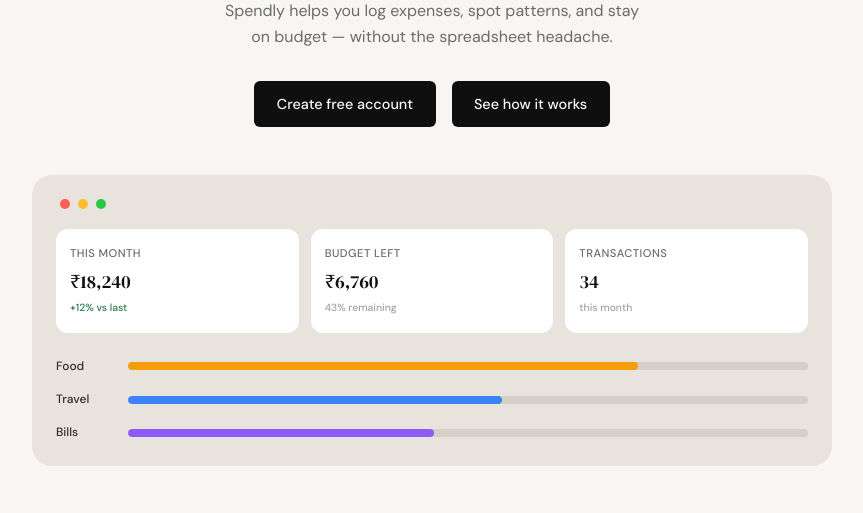
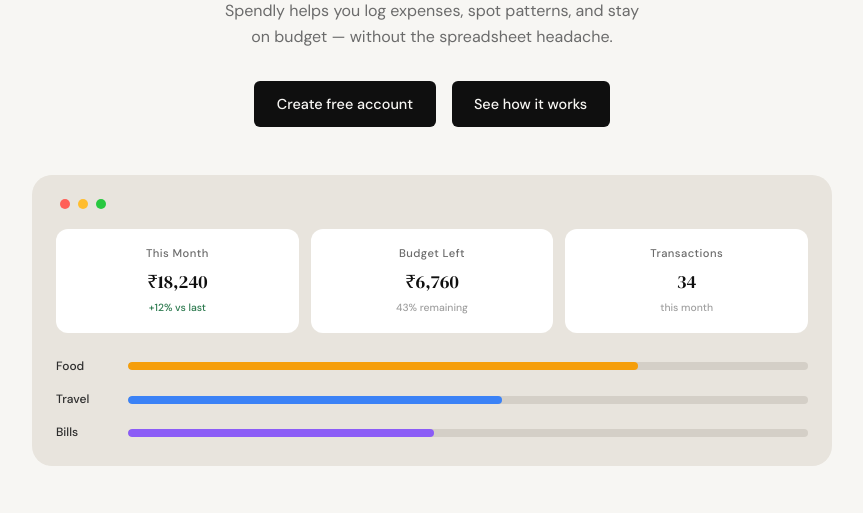
Before and after one commit to kahuja33/expense_tracker, a Flask app: page / in a window 1280 px wide. Shown: the part 342-855 px from the top of the page, without its empty margins (208-1071 px from the left). Run offline with Flask 3, Linux system fonts and the light colour scheme.

Commit message:
landing: redesign hero section to match mockup

```diff
--- a/static/css/style.css
+++ b/static/css/style.css
@@ -245,13 +245,15 @@ a { color: inherit; text-decoration: none; }
     display: flex;
     flex-direction: column;
     gap: 0.25rem;
+    text-align: center;
+    align-items: center;
 }
 
 .stat-label {
     font-size: 0.7rem;
     font-weight: 500;
     color: var(--ink-muted);
-    text-transform: uppercase;
+    text-transform: capitalize;
     letter-spacing: 0.04em;
 }
 
```
